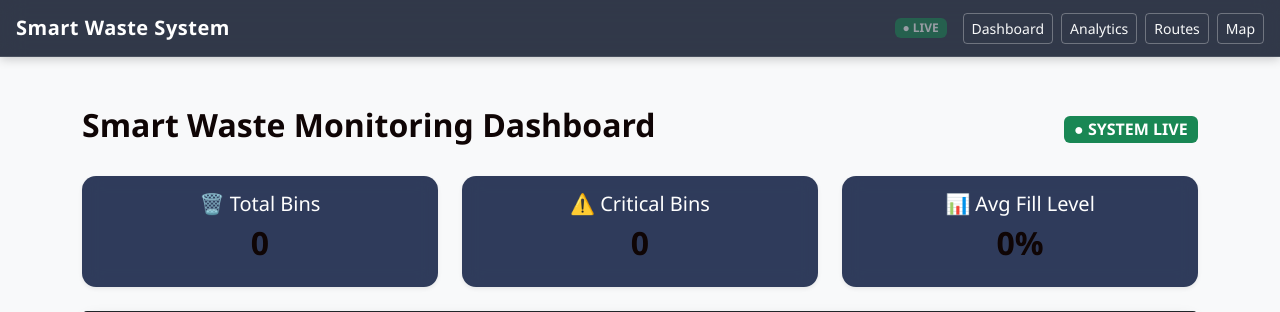
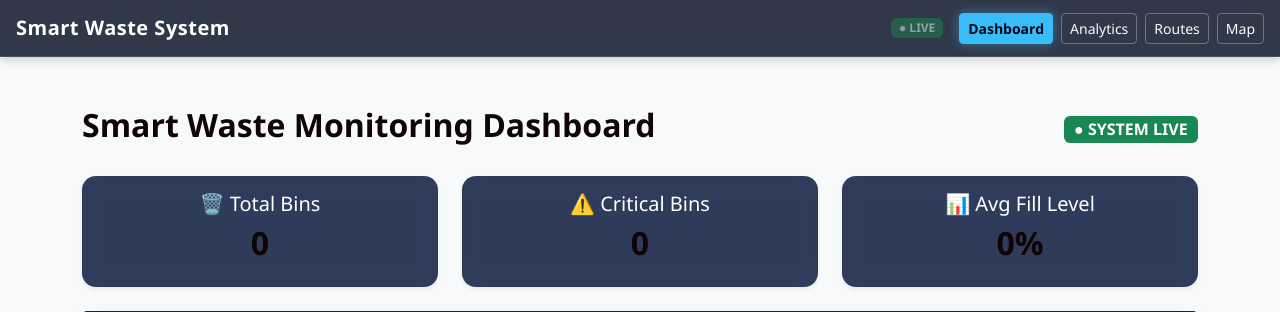
Before and after one commit to NuhaMana/smart-waste-system, a Flask app: page / in a window 1280 px wide. Shown: the top 312 px of the page. Run offline with Flask 3, Linux system fonts and the light colour scheme; data that the repository does not hold is empty.

Commit message:
refined navbar

```diff
--- a/static/css/style.css
+++ b/static/css/style.css
@@ -78,11 +78,11 @@ body {
 
 .btn-outline-light:hover {
 
-    background:var(--primary);
+    background: rgba(56,189,248,0.15);
 
-    border-color:var(--primary);
+    border-color: var(--primary);
 
-    color:#020617;
+    color: white;
 
 }
 
@@ -353,3 +353,21 @@ canvas {
     color: #0f0505 !important;
     font-weight: 700;
 }
+
+
+/* Active Navigation Button */
+
+.nav-link-btn.active {
+
+    background: var(--primary);
+
+    border-color: var(--primary);
+
+    color: #020617 !important;
+
+    font-weight: 600;
+
+    box-shadow:
+        0 0 12px rgba(56,189,248,0.45);
+
+}
--- a/static/js/ui.js
+++ b/static/js/ui.js
@@ -1 +1,13 @@
 console.log("Smart Waste UI loaded");
+
+const currentPath = window.location.pathname;
+
+document.querySelectorAll(".nav-link-btn").forEach(link => {
+
+    if (link.getAttribute("href") === currentPath) {
+
+        link.classList.add("active");
+
+    }
+
+});
--- a/templates/base.html
+++ b/templates/base.html
@@ -67,10 +67,10 @@
             ● LIVE
         </span>
 
-        <a class="btn btn-outline-light btn-sm me-2" href="/">Dashboard</a>
-        <a class="btn btn-outline-light btn-sm me-2" href="/analytics">Analytics</a>
-        <a class="btn btn-outline-light btn-sm me-2" href="/routes">Routes</a>
-        <a class="btn btn-outline-light btn-sm" href="/map">Map</a>
+        <a class="btn btn-outline-light btn-sm me-2 nav-link-btn" href="/">Dashboard</a>
+        <a class="btn btn-outline-light btn-sm me-2 nav-link-btn" href="/analytics">Analytics</a>
+        <a class="btn btn-outline-light btn-sm me-2 nav-link-btn" href="/routes">Routes</a>
+        <a class="btn btn-outline-light btn-sm nav-link-btn" href="/map">Map</a>
 
     </div>
 </nav>
```
